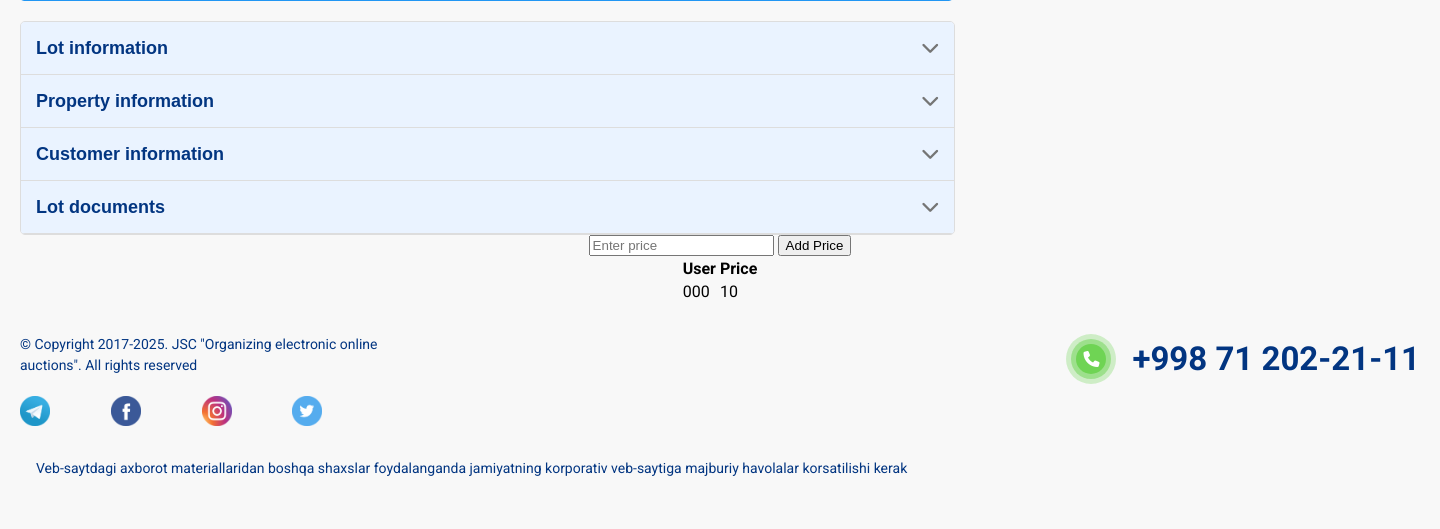
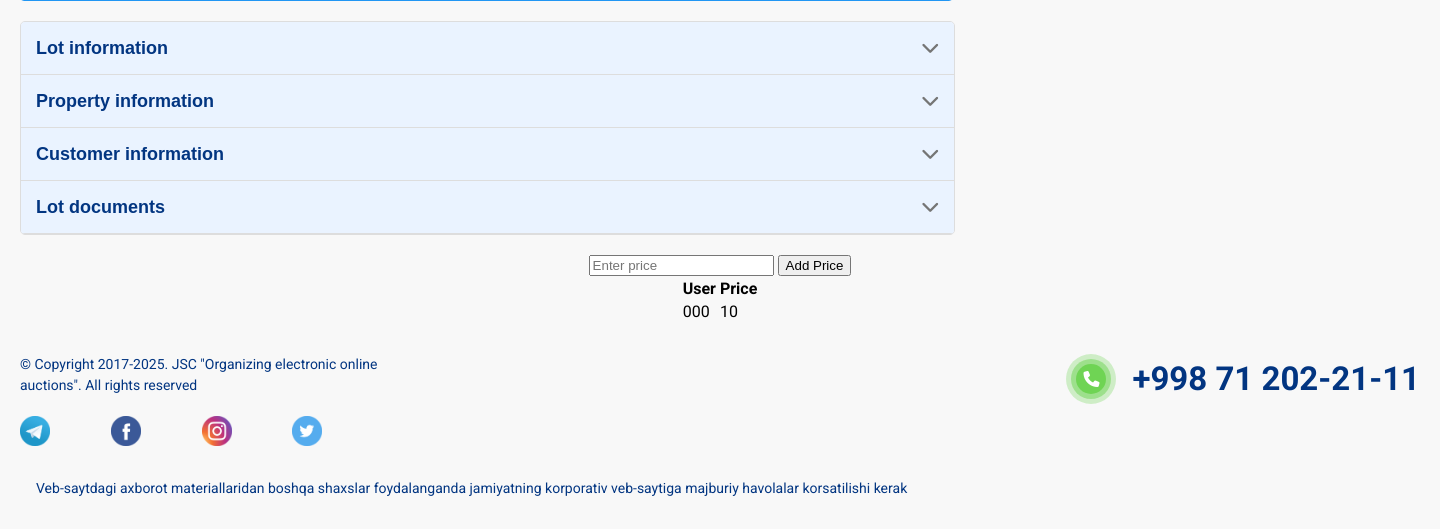
Before and after one commit to IDU-Auction/Auction-Back, a Django app: page /lots/detail/1 in a window 1440 px wide. Shown: the part 1432-1961 px from the top of the page. Before the commit the page ends 1908 px from the top, so only its background shows below. Run offline with Django 4.2, Linux system fonts and the light colour scheme; tables that the repository leaves empty hold one stand-in row (values such as "Sample post"); grey boxes marked "Sample" are stand-in pictures.

Commit message:
Update lot.html

```diff
--- a/templates/lot.html
+++ b/templates/lot.html
@@ -235,7 +235,7 @@
                     </div>
                 </div>
             </div>
-            <div style="display: flex; flex-direction: column; align-items: center;">
+            <div style="display: flex; flex-direction: column; align-items: center; margin-top: 20px;">
                 <div id="price-adding">
                     <input type="number" id="price-input" placeholder="Enter price" />
                     <button id="add-price-btn">Add Price</button>
```
